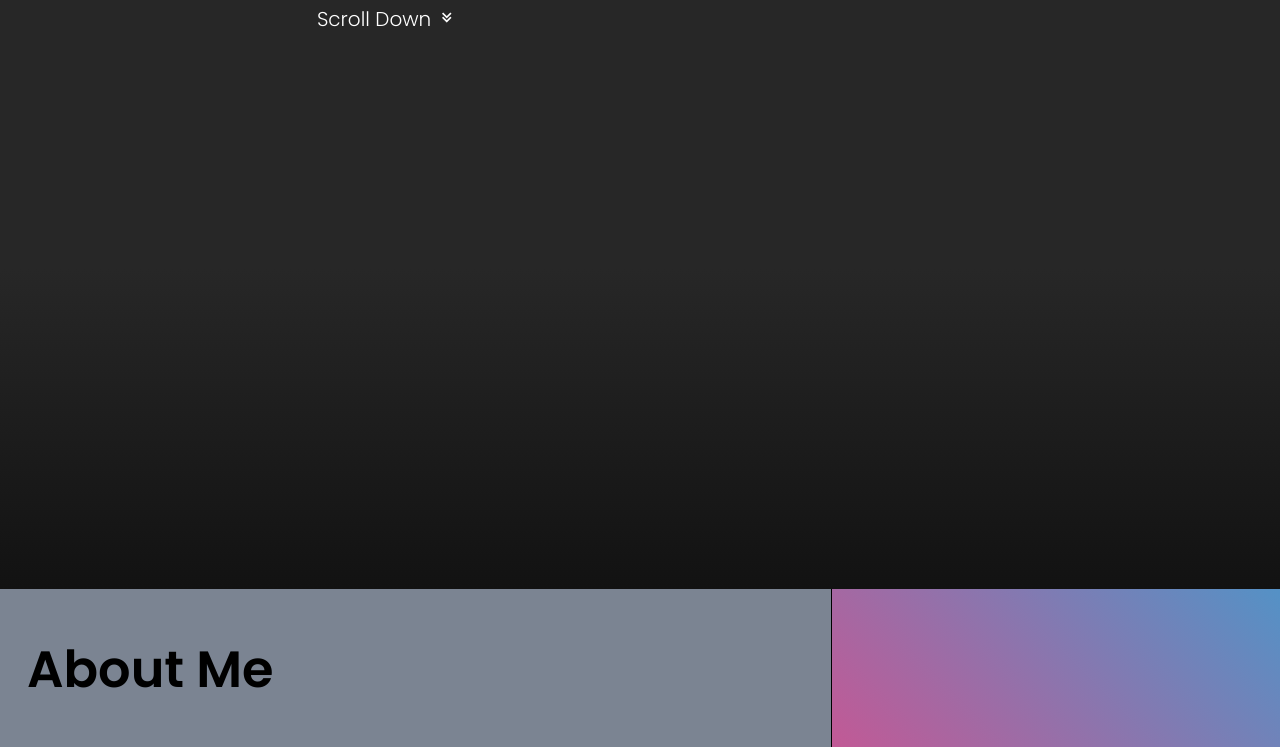
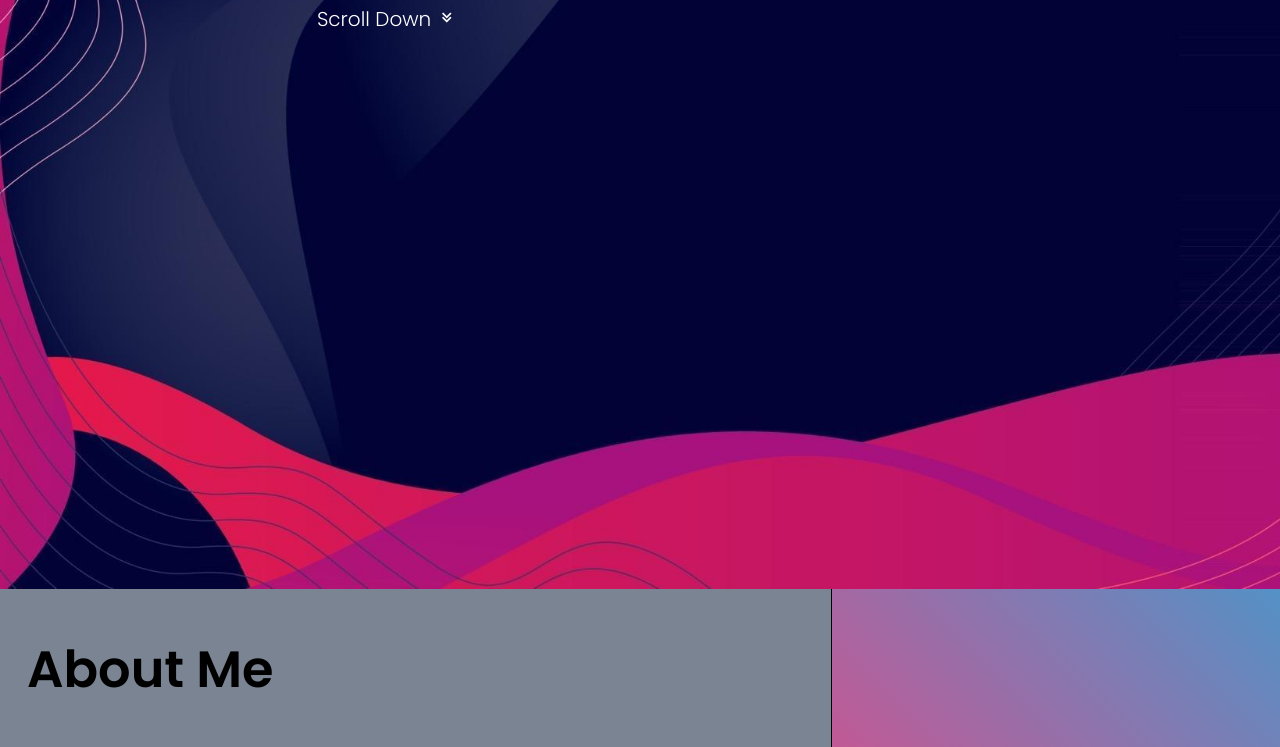
Before and after one commit to aloukikattrey/portfolio, a plain HTML site: page index.html in a window 1280 px wide. Shown: the part 371-1118 px from the top of the page. Drawn offline with nearby package versions, Linux system fonts and the light colour scheme; a web font is replaced by a local one.

Commit message:
Update stylesheet.css

```diff
--- a/stylesheet.css
+++ b/stylesheet.css
@@ -171,7 +171,7 @@ body {
     height: 120vh;
     justify-content: center;
     background-image: url('abstract-background-concept-with-pink-gradient-waves-free-vector.jpg');
-    background-image: linear-gradient(rgb(18, 18, 18), rgb(39, 39, 39), rgb(39, 39, 39), rgb(18, 18, 18));
+/*     background-image: linear-gradient(rgb(18, 18, 18), rgb(39, 39, 39), rgb(39, 39, 39), rgb(18, 18, 18)); */
     background-size: cover;
     gap: 100px;
     min-height: 100vh;
```
